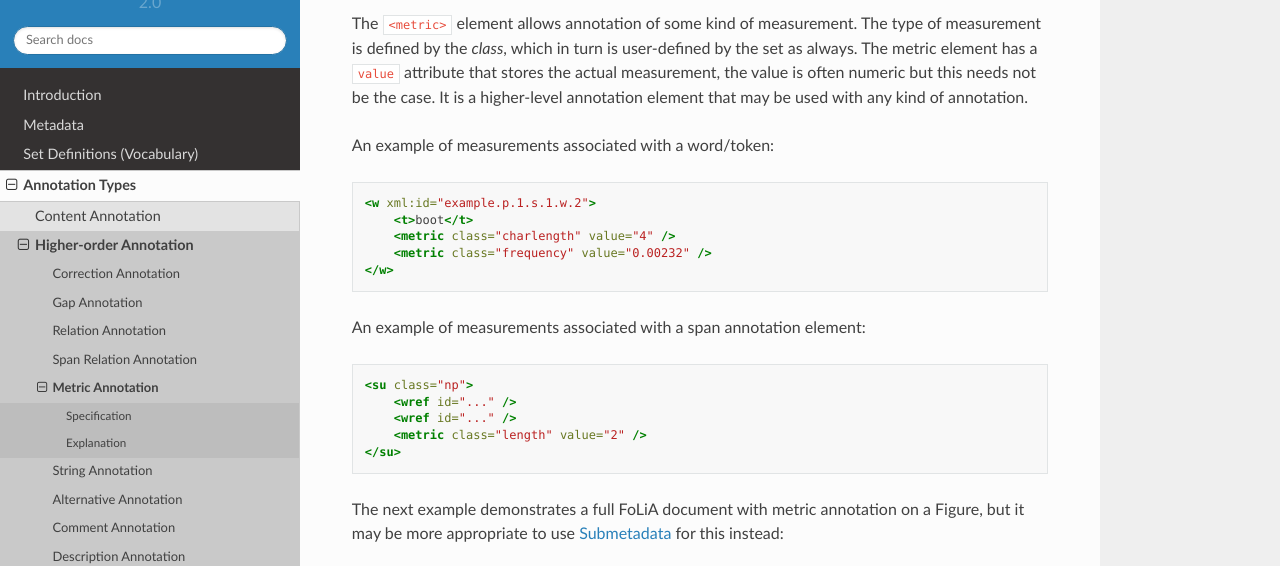
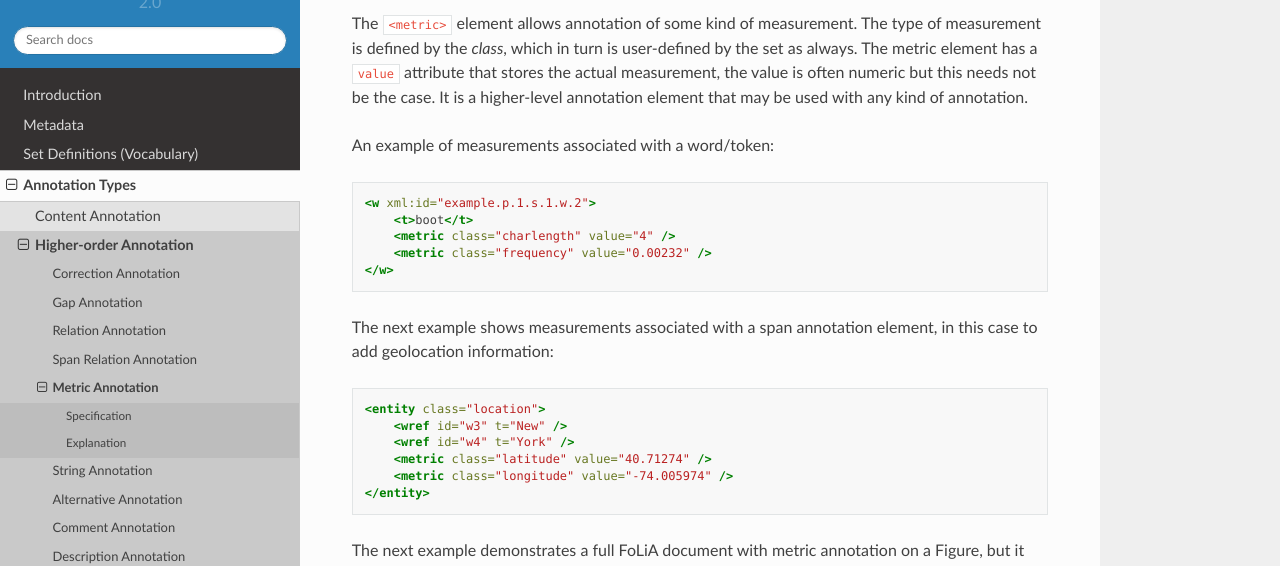
Before and after one commit to proycon/folia, a Sphinx documentation site: the page built from docs/source/metric_annotation.rst, in a window 1280 px wide and 900 px high, scrolled down 2347 px, cut to the strip 0-566 px from the top of the window. Built offline with Sphinx 7.4.7 and the Read the Docs theme 2.0.0, drawn with Linux system fonts in a browser that asks for light colours.

Commit message:
added geotagging example

```diff
--- a/docs/source/metric_annotation.rst
+++ b/docs/source/metric_annotation.rst
@@ -55,15 +55,17 @@ An example of measurements associated with a word/token:
         <metric class="frequency" value="0.00232" />
     </w>
 
-An example of measurements associated with a span annotation element:
+The next example shows measurements associated with a span annotation element, in this case to add geolocation
+information:
 
 .. code-block:: xml
 
-    <su class="np">
-        <wref id="..." />
-        <wref id="..." />
-        <metric class="length" value="2" />
-    </su>
+    <entity class="location">
+        <wref id="w3" t="New" />
+        <wref id="w4" t="York" />
+        <metric class="latitude" value="40.71274" />
+        <metric class="longitude" value="-74.005974" />
+    </entity>
 
 The next example demonstrates a full FoLiA document with metric annotation on a Figure, but it may be more appropriate to
 use :ref:`submetadata` for this instead:
```
